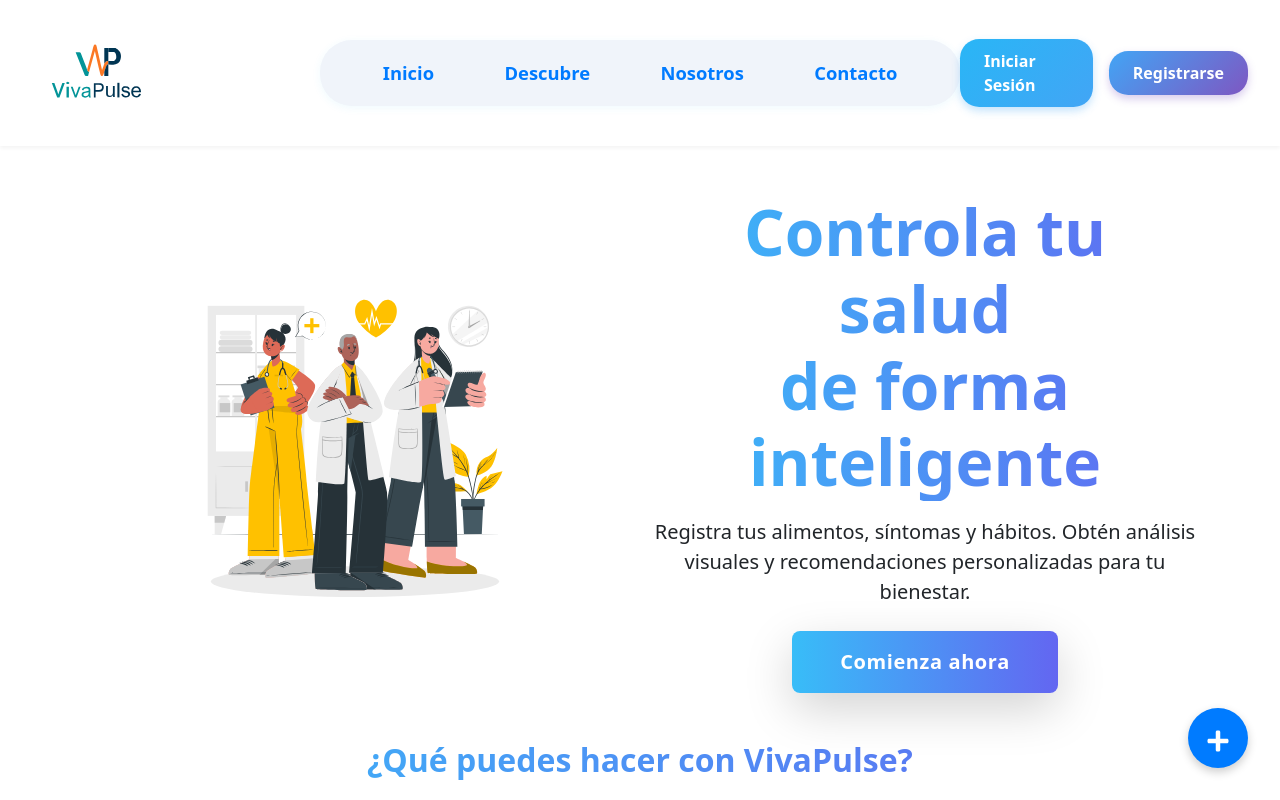
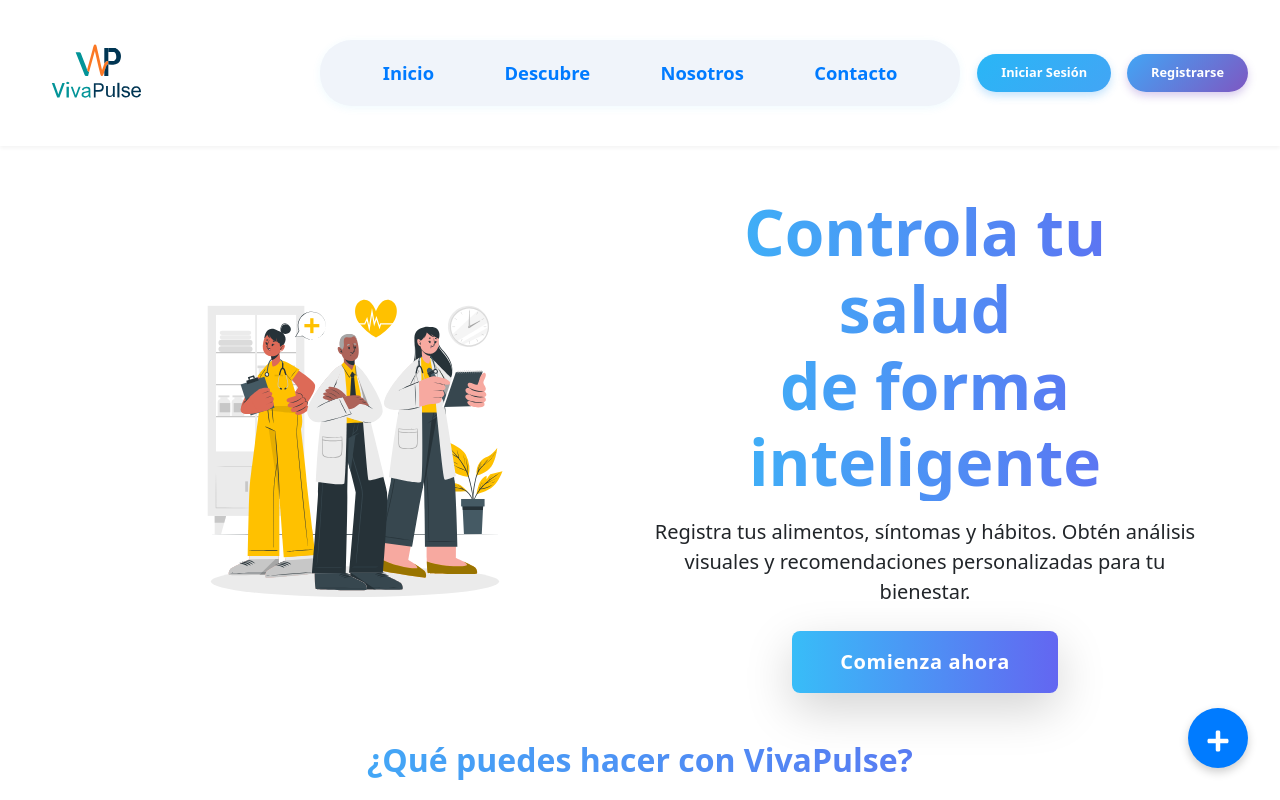
Before and after one commit to davidp209/vivapulsefront, a React (Vite) app: page / in a window 1280 px wide. Shown: the top 800 px of the page. Built offline with nearby package versions, Linux system fonts and the light colour scheme.

Commit message:
Reduce font size for login and register buttons for better alignment and consistency

```diff
--- a/src/components/header/Header.css
+++ b/src/components/header/Header.css
@@ -93,7 +93,7 @@
     border: none;
     border-radius: 1.2rem;
     padding: 0.6rem 1.5rem;
-    font-size: 1rem;
+    font-size: 0.8rem;
     transition: opacity 0.3s ease;
     box-shadow: 0 4px 8px rgba(66, 165, 245, 0.3);
     text-decoration: none;
@@ -111,7 +111,7 @@
     border: none;
     border-radius: 1.2rem;
     padding: 0.6rem 1.5rem;
-    font-size: 1rem;
+    font-size: 0.8rem;
     transition: opacity 0.3s ease;
     box-shadow: 0 4px 8px rgba(126, 87, 194, 0.3);
 }
```
